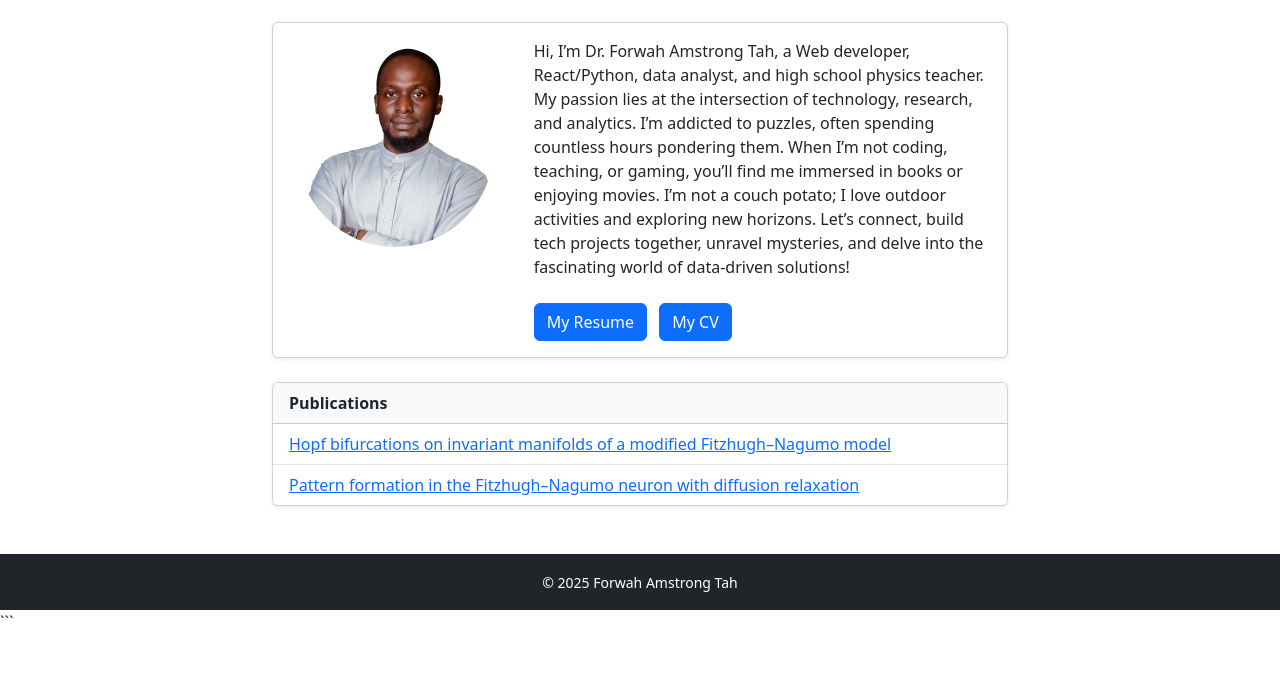
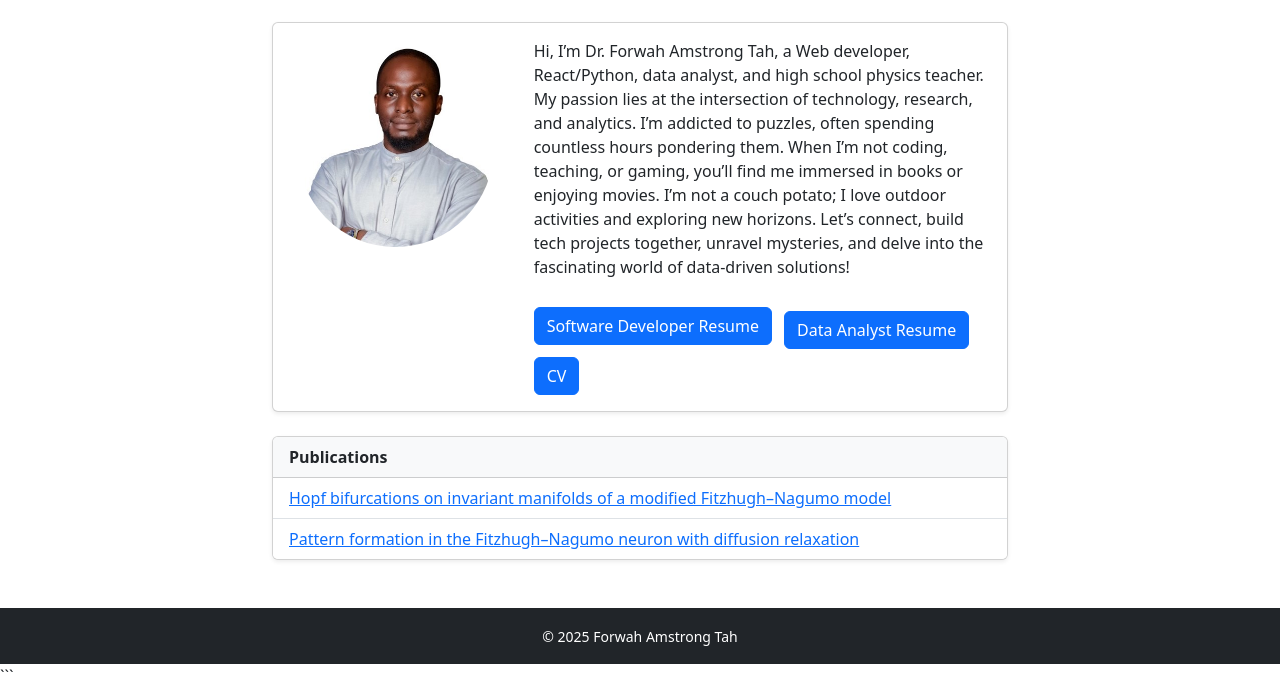
Before and after one commit to Forwah2023/forwah.github.io, a plain HTML site: page resume.html in a window 1280 px wide. Shown: the part 201-889 px from the top of the page. Before the commit the page ends 835 px from the top, so only its background shows below. Drawn offline with nearby package versions, Linux system fonts and the light colour scheme.

Commit message:
updated resumes and cv

```diff
--- a/resume.html
+++ b/resume.html
@@ -102,11 +102,14 @@
                                         solutions!
                                     </p>
                                     <div class="mt-auto">
-                                        <a href="./assets/data/personal/resume.pdf" class="btn btn-primary me-2">
-                                            My Resume
+                                        <a href="./assets/data/personal/Python-Developer-Resume (Clean-Aug-19-2025).pdf" class="btn btn-primary me-2">
+                                            Software Developer Resume
                                         </a>
-                                        <a href="./assets/data/personal/Cv.pdf" class="btn btn-primary">
-                                            My CV
+                                        <a href="./assets/data/personal/Analyst-Resume(Clean-Aug-19-2025).pdf" class="btn btn-primary mt-2">
+                                            Data Analyst Resume
+                                        </a>
+										<a href="./assets/data/personal/CV(Clean-Aug-19-2025).pdf" class="btn btn-primary mt-2">
+                                            CV
                                         </a>
                                     </div>
                                 </div>
```
Also changed, not shown: 5 other files.
